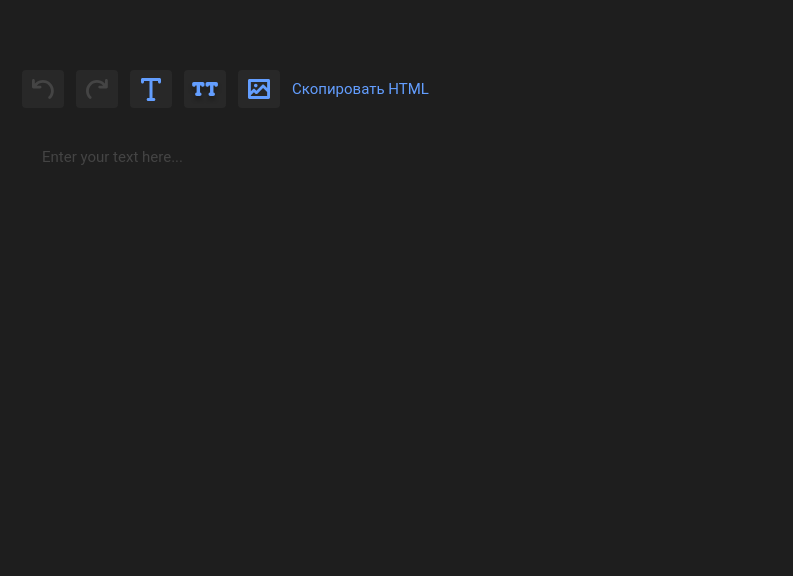
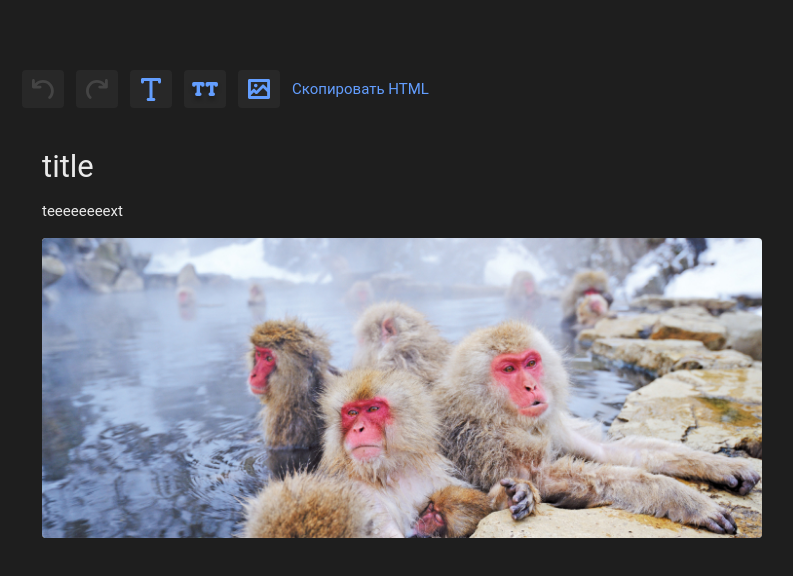
Before and after one commit to aniamarkh/editor-wysiwyg, a Vue app: page / in a window 1280 px wide. Shown: the top 576 px of the page, without its empty margins (238-1031 px from the left). Built offline with nearby package versions, Linux system fonts and the light colour scheme.

Commit message:
feat: state as nodes

```diff
--- a/src/App.vue
+++ b/src/App.vue
@@ -12,9 +12,7 @@ provide('editorContainerRef', editorContainer);
 
 const writeInput = () => {
   debounce(() => {
-    if (!editorContainer.value) return;
-    const currentContent = editorContainer.value.innerHTML;
-    store.captureState(currentContent);
+    console.log('input!');
   }, 500);
 };
 </script>
@@ -29,7 +27,18 @@ const writeInput = () => {
       ref="editorContainer"
       data-placeholder="Enter your text here..."
       @input="writeInput"
-    ></div>
+    >
+      <template v-for="(item, index) in store.currentState">
+        <h1 v-if="item.tag === 'h1'" :key="`h1-${index}`">{{ item.content }}</h1>
+        <p v-else-if="item.tag === 'p'" :key="`p-${index}`">{{ item.content }}</p>
+        <img
+          v-else-if="item.tag === 'img'"
+          :key="`img-${index}`"
+          :src="item.content"
+          alt="Content Image"
+        />
+      </template>
+    </div>
   </div>
 </template>
 
--- a/src/stores/state.ts
+++ b/src/stores/state.ts
@@ -1,13 +1,26 @@
 import { defineStore } from 'pinia';
-import { State } from '../types';
+import { State, StateNode } from '../types';
+
+const initialState: StateNode[] = [
+  {
+    tag: 'h1',
+    content: 'title'
+  },
+  {
+    tag: 'p',
+    content: 'teeeeeeeext'
+  },
+  {
+    tag: 'img',
+    content: 'monkeys.jpg'
+  }
+];
 
 export const useStateStore = defineStore({
   id: 'state',
   state: (): State => ({
-    currentState: {
-      content: ''
-    },
-    history: [{ content: '' }],
+    currentState: initialState,
+    history: [initialState],
     pointer: 0
   }),
   getters: {
@@ -19,15 +32,11 @@ export const useStateStore = defineStore({
     }
   },
   actions: {
-    captureState(currentState: string) {
+    captureState(currentState: StateNode[]) {
       if (this.canRedo) this.history = this.history.slice(0, this.pointer + 1);
 
-      const stateToCapture = {
-        content: currentState
-      };
-
-      this.currentState = stateToCapture;
-      this.history.push(stateToCapture);
+      this.currentState = currentState;
+      this.history.push(currentState);
       this.pointer++;
     },
     undo(): void {
```
Also changed, not shown: src/components/EditableContent.vue (deleted, +0 -24 lines), src/types.ts (+4 -3 lines).
